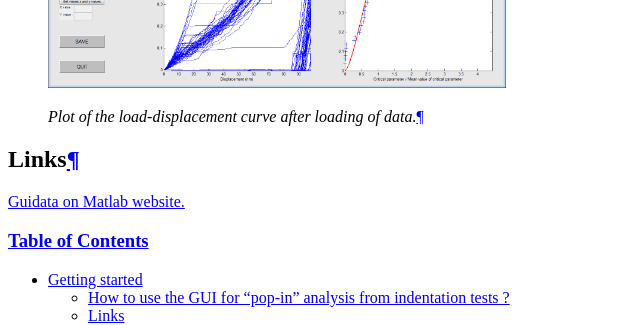
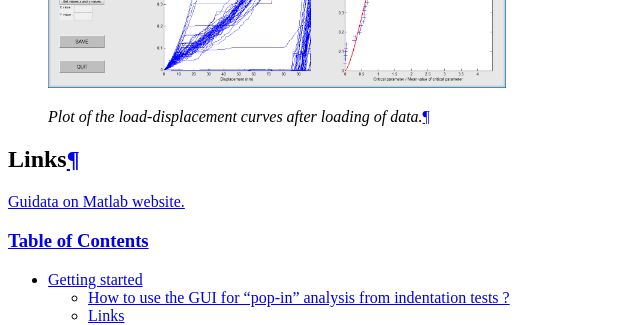
Before and after one commit to DavidMercier/PopIn, a Sphinx documentation site: the page built from doc/getting_started.rst, in a window 1280 px wide and 900 px high, scrolled down 1448 px. Shown: the part 152-477 px from the top of the window, without its empty margins (0-640 px from the left). Built offline with Sphinx 7.4.7, drawn with Linux system fonts in a browser that asks for light colours; comment, search, counter and statistics services are not loaded; some of the changed text lies outside the part shown.

Commit message:
updated doc

```diff
--- a/doc/getting_started.rst
+++ b/doc/getting_started.rst
@@ -60,7 +60,7 @@ How to use the GUI for "pop-in" analysis from indentation tests ?
    :scale: 30 %
    :align: center
 
-   *Plot of the load-displacement curve after loading of data.*
+   *Plot of the load-displacement curves after loading of data.*
 
 Links
 #######
```
Also changed, not shown: other parts of doc/getting_started.rst (+1 -1 lines).
